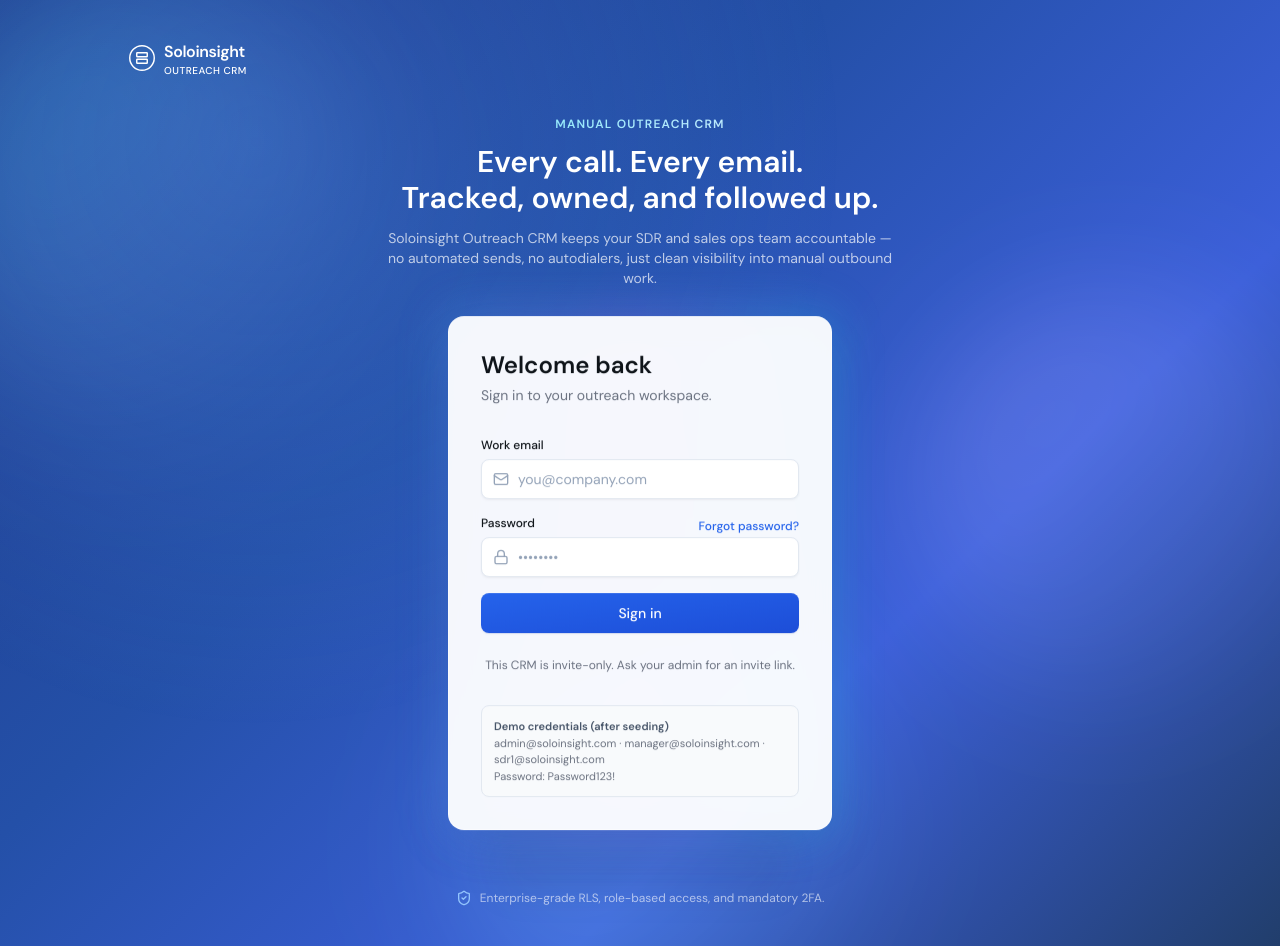
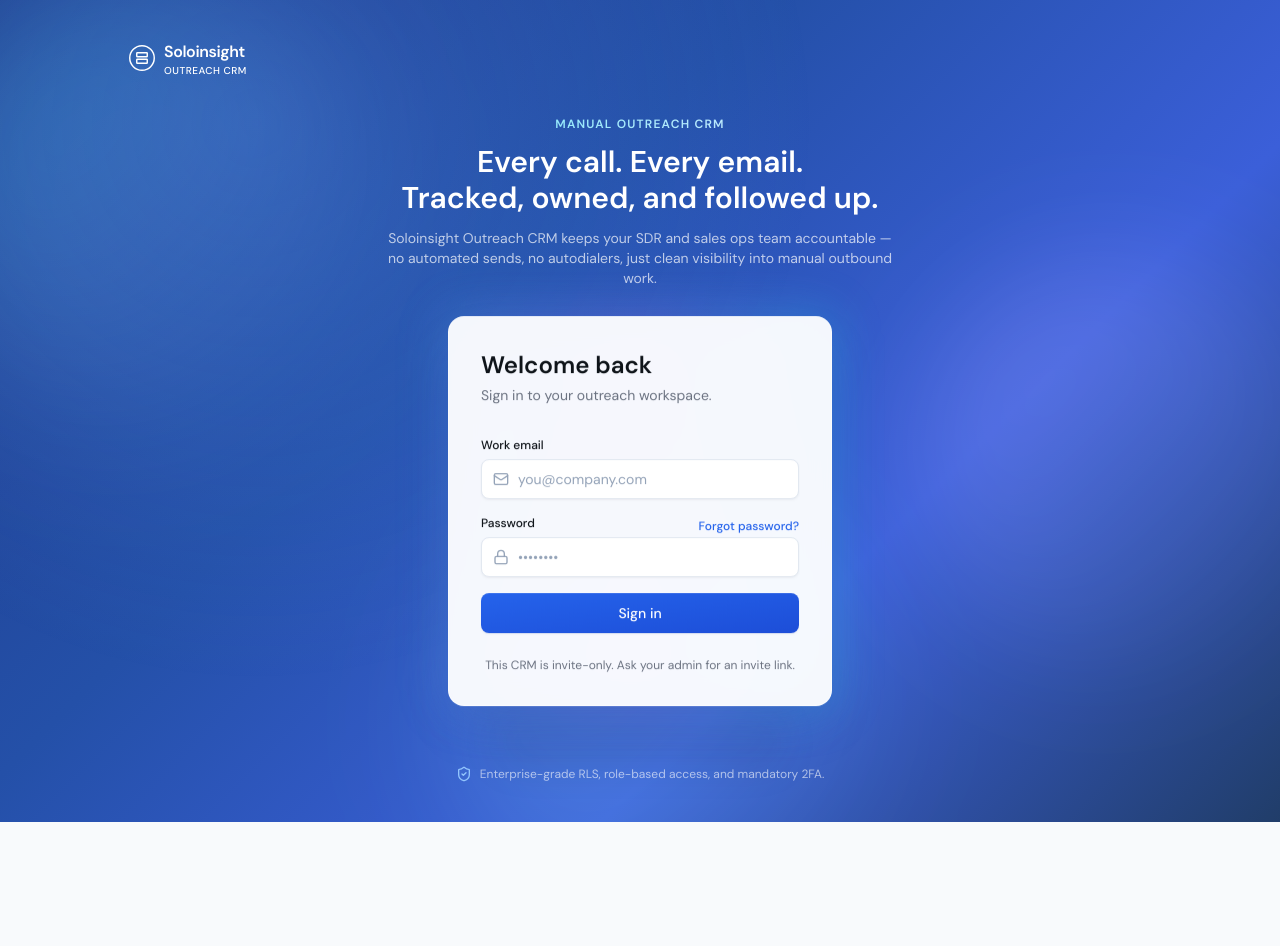
Before and after one commit to ambshaykh/soloinsight-outreach-crm, a Next.js app: page /login in a window 1280 px wide. After the commit the page ends 822 px from the top, so only its background shows below. Built offline with nearby package versions, Linux system fonts and the light colour scheme.

Commit message:
Calm down CTA animation, editable priority everywhere, Enter-key on delete dialogs

```diff
--- a/app/login/page.tsx
+++ b/app/login/page.tsx
@@ -155,11 +155,6 @@
                 This CRM is invite-only. Ask your admin for an invite link.
               </p>
 
-              <div className="mt-8 rounded-lg border border-slate-200 bg-slate-50 p-3 text-[11px] text-[#6B7280]">
-                <p className="font-semibold text-slate-600">Demo credentials (after seeding)</p>
-                <p>admin@soloinsight.com · manager@soloinsight.com · sdr1@soloinsight.com</p>
-                <p>Password: Password123!</p>
-              </div>
             </div>
           </motion.div>
         </div>
```
